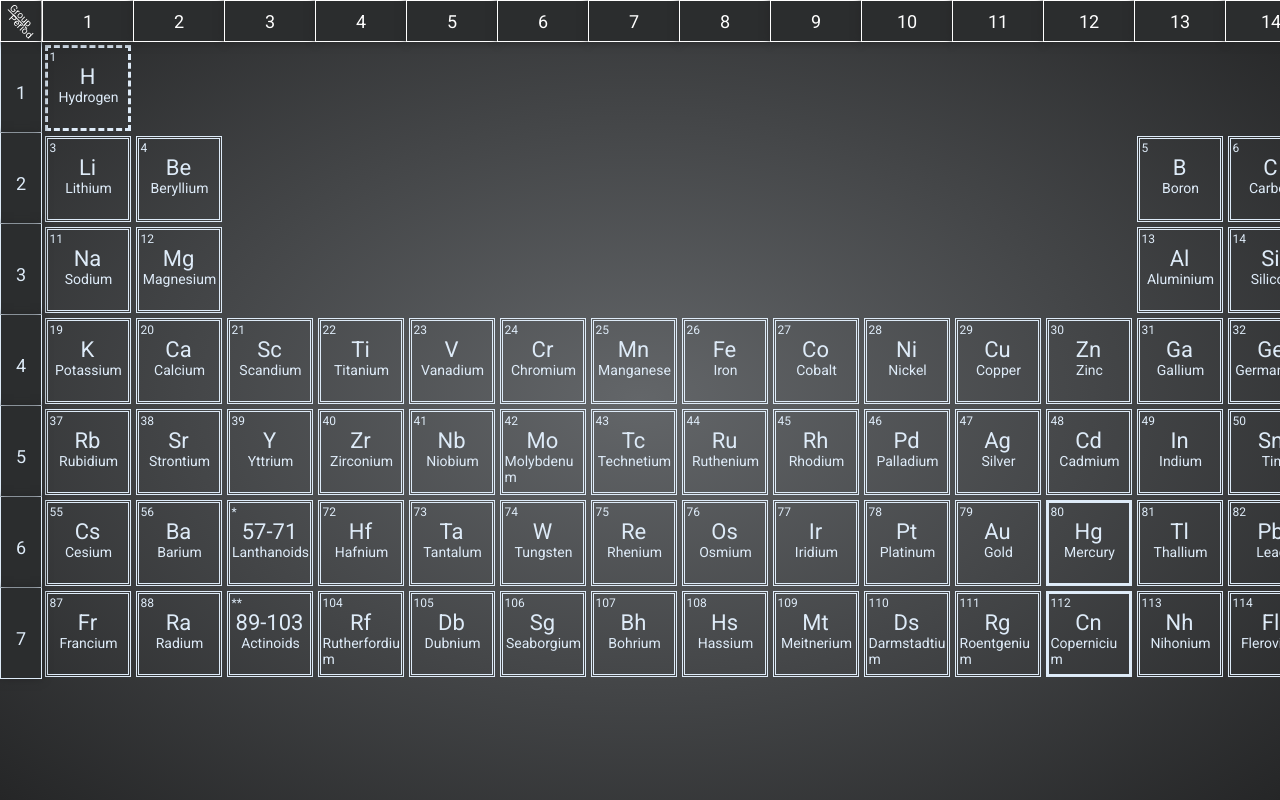
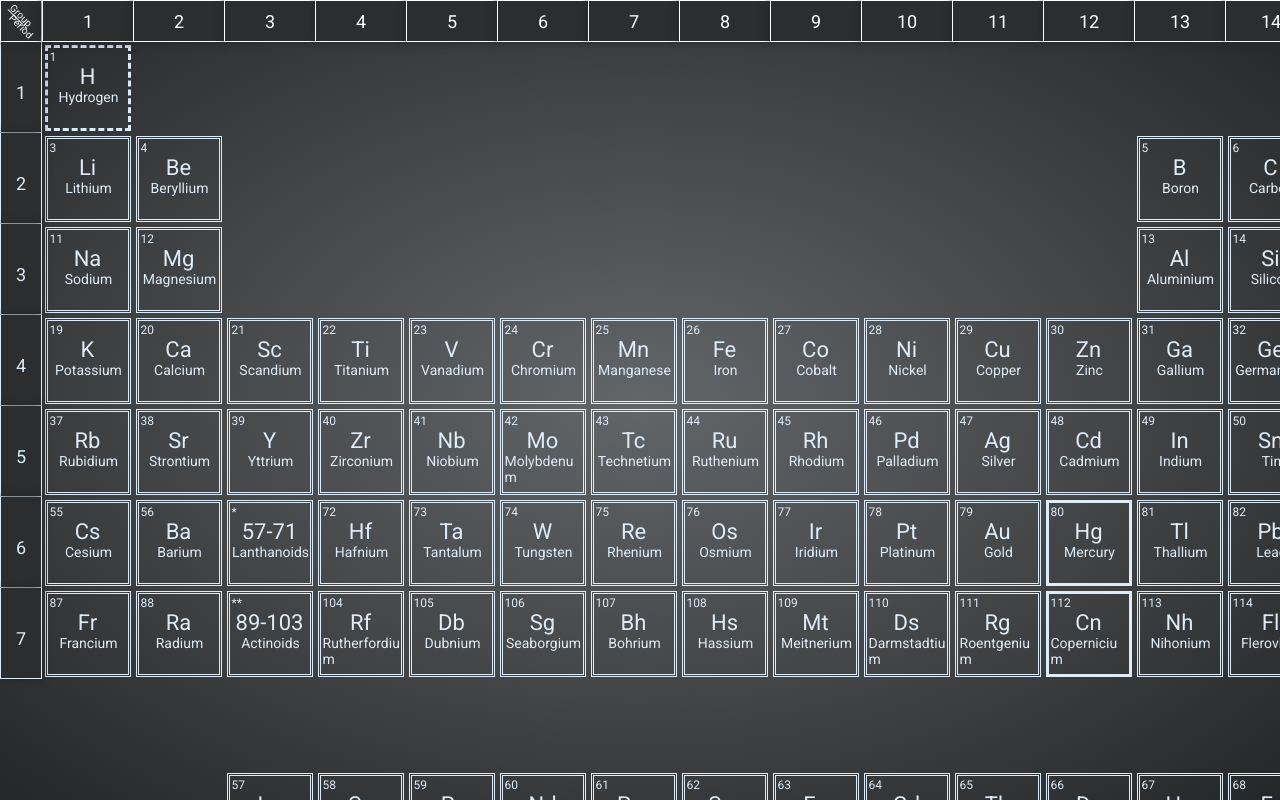
Before and after one commit to Swapnil511994/periodictable, a React (Create React App) app: page / in a window 1280 px wide. Built offline with nearby package versions, Linux system fonts and the light colour scheme.

Commit message:
Added row for Actinoids and LAnthanoids

```diff
--- a/src/Components/PeriodicTable.js
+++ b/src/Components/PeriodicTable.js
@@ -28,8 +28,11 @@ export default function PeriodicTable(props)
 
         for(let i=1;i<=7;i++)
         {
-        groups[0].push(<PeriodHeaderItem key={"period__header__item__"+i} text={i} />);
+            groups[0].push(<PeriodHeaderItem key={"period__header__item__"+i} text={i} />);
         }
+        // groups[0].push(<PeriodHeaderItem key={"period__header__item__8"} text="" />);
+        // groups[0].push(<PeriodHeaderItem key={"period__header__item__9"} text="" />);
+        // groups[0].push(<PeriodHeaderItem key={"period__header__item__10"} text="" />);
     //#endregion
 
     //#region Add Elements to groups
@@ -37,19 +40,33 @@ export default function PeriodicTable(props)
 
         for(let i=1;i<=18;i++)
         {
-            for(let j=1;j<=7;j++)
+            for(let j=1;j<=10;j++)
             {
-                groups[i][j] = <PeriodicTableElement key={"periodic__table__element__"+i+"__"+j} element={null} />;
+                groups[i][j] = <PeriodicTableElement key={"pte__"+i+"__"+j} element={null} />;
             }
         }
 
         while (position<elements.length) {
             let element = elements[position];
-            groups[element.group][element.period] = <PeriodicTableElement key={"periodic__table__element"+element.group+"__"+element.period} element={element} />;
+            groups[element.group][element.period] = <PeriodicTableElement key={"pte__"+element.group+"__"+element.period} element={element} />;
             position++;
         }
-        groups[3][6] = <PeriodicTableElement key={"periodic__table__element__3__6"} element={{name:"Lanthanoids",phase:"solid",symbol:"57-71",number:"*"}} />;
-        groups[3][7] = <PeriodicTableElement key={"periodic__table__element__3__7"} element={{name:"Actinoids",phase:"solid",symbol:"89-103",number:"**"}} />;
+        groups[3][6] = <PeriodicTableElement key={"pte__3__6"} element={{name:"Lanthanoids",phase:"solid",symbol:"57-71",number:"*"}} />;
+        groups[3][7] = <PeriodicTableElement key={"pte__3__7"} element={{name:"Actinoids",phase:"solid",symbol:"89-103",number:"**"}} />;
+
+        let groupCount=3;
+        for(let i=56;i<=70;i++)
+        {
+            let element = elements[i];
+            groups[groupCount++][9]=<PeriodicTableElement key={"pte__lanthanoids"+element.group+"__"+element.period} element={element} />;
+        }
+
+        groupCount=3;
+        for(let i=88;i<=102;i++)
+        {
+            let element = elements[i];
+            groups[groupCount++][10]=<PeriodicTableElement key={"pte__actinide"+element.group+"__"+element.period} element={element} />;
+        }
 
     //#endregion
 
```
